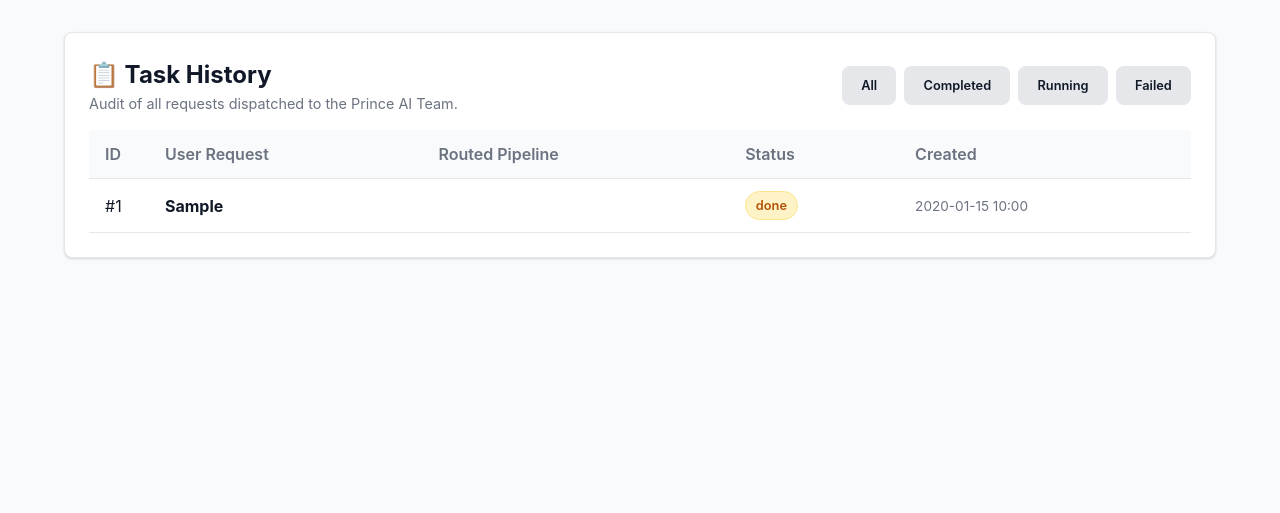
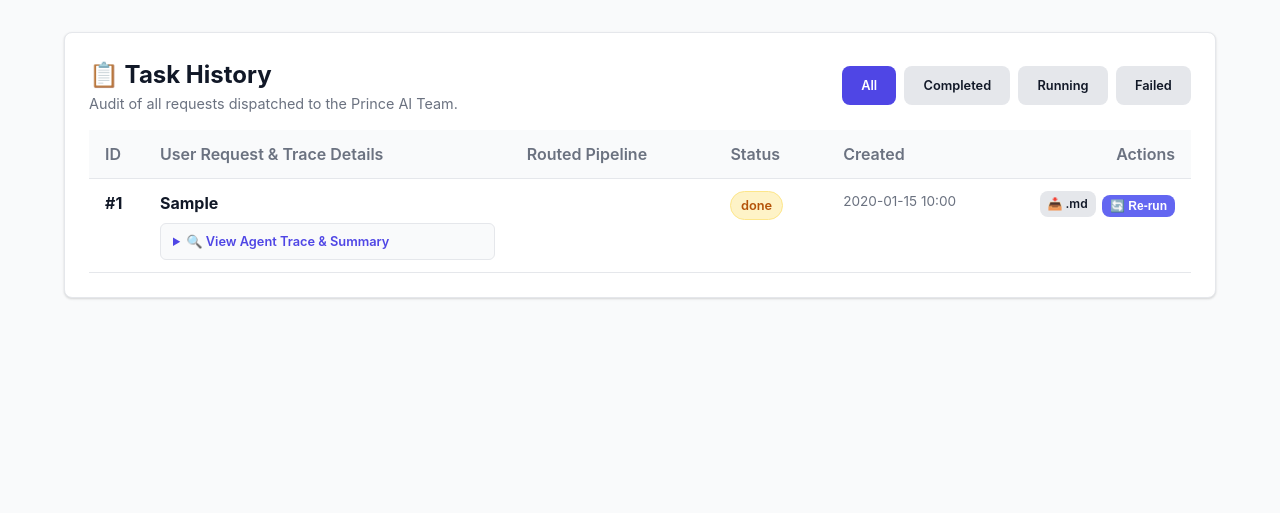
Before and after one commit to p4prince2/job-agent-local, a FastAPI app: page /tasks in a window 1280 px wide. Shown: the part 67-580 px from the top of the page. Run offline with FastAPI, Linux system fonts and the light colour scheme; tables that the repository leaves empty hold one stand-in row (values such as "Sample post"); some libraries are stand-ins or nearby versions.

Commit message:
feat: add task rerun, audit markdown exporter, interactive trace accordion, and approval filter highlighting

````diff
--- a/dashboard/templates/tasks.html
+++ b/dashboard/templates/tasks.html
@@ -9,46 +9,96 @@
       <h2>📋 Task History</h2>
       <p style="color: var(--text-muted); font-size: 0.9rem;">Audit of all requests dispatched to the Prince AI Team.</p>
     </div>
-    <div style="display: flex; gap: 0.5rem;">
-      <a href="/tasks?status=all" class="btn btn-secondary" style="font-size: 0.8rem;">All</a>
-      <a href="/tasks?status=completed" class="btn btn-secondary" style="font-size: 0.8rem;">Completed</a>
-      <a href="/tasks?status=running" class="btn btn-secondary" style="font-size: 0.8rem;">Running</a>
-      <a href="/tasks?status=failed" class="btn btn-secondary" style="font-size: 0.8rem;">Failed</a>
+    <div style="display: flex; gap: 0.5rem; flex-wrap: wrap;">
+      <a href="/tasks?status=all" class="btn btn-secondary" style="font-size: 0.8rem; {% if selected_status == 'all' %}background: var(--primary); color: white; border-color: var(--primary);{% endif %}">All</a>
+      <a href="/tasks?status=completed" class="btn btn-secondary" style="font-size: 0.8rem; {% if selected_status == 'completed' %}background: var(--primary); color: white; border-color: var(--primary);{% endif %}">Completed</a>
+      <a href="/tasks?status=running" class="btn btn-secondary" style="font-size: 0.8rem; {% if selected_status == 'running' %}background: var(--primary); color: white; border-color: var(--primary);{% endif %}">Running</a>
+      <a href="/tasks?status=failed" class="btn btn-secondary" style="font-size: 0.8rem; {% if selected_status == 'failed' %}background: var(--primary); color: white; border-color: var(--primary);{% endif %}">Failed</a>
     </div>
   </div>
 
   <table>
     <thead>
       <tr>
-        <th style="width: 60px;">ID</th>
-        <th>User Request</th>
+        <th style="width: 55px;">ID</th>
+        <th>User Request &amp; Trace Details</th>
         <th>Routed Pipeline</th>
         <th>Status</th>
         <th>Created</th>
+        <th style="width: 170px; text-align: right;">Actions</th>
       </tr>
     </thead>
     <tbody>
       {% for t in tasks %}
       <tr>
-        <td>#{{ t.id }}</td>
-        <td><strong>{{ t.raw_input }}</strong></td>
-        <td>
-          {% for ag in t.get_routed_agents() %}
-            <span class="badge {% if ag == 'GitHubAgent' %}badge-github{% elif ag == 'ContentAgent' %}badge-content{% elif ag == 'DailyWorkAgent' %}badge-daily{% else %}badge-automation{% endif %}">
-              {{ ag }}
-            </span>
-          {% endfor %}
+        <td style="vertical-align: top; font-weight: 700;">#{{ t.id }}</td>
+        <td style="vertical-align: top;">
+          <strong>{{ t.raw_input }}</strong>
+          {% if t.executive_summary or t.agent_runs %}
+          <details style="margin-top: 0.5rem; background: var(--bg); border: 1px solid var(--border); border-radius: 6px; padding: 0.5rem 0.75rem;">
+            <summary style="cursor: pointer; font-size: 0.8rem; font-weight: 600; color: var(--primary);">
+              🔍 View Agent Trace &amp; Summary
+            </summary>
+            {% if t.executive_summary %}
+            <div style="margin-top: 0.5rem; padding: 0.5rem; background: var(--surface); border-left: 3px solid var(--primary); border-radius: 4px; font-size: 0.85rem; line-height: 1.5; white-space: pre-wrap;">
+              <strong>👑 Executive Summary:</strong><br>
+              {{ t.executive_summary }}
+            </div>
+            {% endif %}
+            {% if t.agent_runs %}
+            <div style="margin-top: 0.5rem; display: flex; flex-direction: column; gap: 0.4rem;">
+              <span style="font-size: 0.75rem; font-weight: 700; color: var(--text-muted); text-transform: uppercase;">Agent Steps:</span>
+              {% for run in t.agent_runs %}
+              <div style="background: var(--surface); border: 1px solid var(--border); padding: 0.4rem 0.6rem; border-radius: 4px; font-size: 0.8rem;">
+                <div style="display: flex; justify-content: space-between; align-items: center;">
+                  <strong>{{ run.agent_name }}</strong>
+                  <span class="badge {% if run.status == 'completed' %}badge-content{% elif run.status == 'failed' %}badge-automation{% else %}badge-daily{% endif %}" style="font-size: 0.7rem; padding: 0.1rem 0.35rem;">
+                    {{ run.status }}
+                  </span>
+                </div>
+                {% if run.output %}
+                <pre style="margin-top: 0.35rem; max-height: 100px; font-size: 0.75rem;">{{ run.output[:400] }}{% if run.output|length > 400 %}...{% endif %}</pre>
+                {% endif %}
+              </div>
+              {% endfor %}
+            </div>
+            {% endif %}
+          </details>
+          {% endif %}
         </td>
-        <td>
+        <td style="vertical-align: top;">
+          <div style="display: flex; flex-wrap: wrap; gap: 0.25rem;">
+            {% for ag in t.get_routed_agents() %}
+              <span class="badge {% if ag == 'GitHubAgent' %}badge-github{% elif ag == 'ContentAgent' %}badge-content{% elif ag == 'DailyWorkAgent' %}badge-daily{% else %}badge-automation{% endif %}" style="font-size: 0.75rem;">
+                {{ ag }}
+              </span>
+            {% endfor %}
+          </div>
+        </td>
+        <td style="vertical-align: top;">
           <span class="badge {% if t.status == 'completed' %}badge-content{% elif t.status == 'failed' %}badge-automation{% else %}badge-daily{% endif %}">
             {{ t.status }}
           </span>
         </td>
-        <td style="color: var(--text-muted); font-size: 0.85rem;">{{ t.created_at.strftime('%Y-%m-%d %H:%M') }}</td>
+        <td style="vertical-align: top; color: var(--text-muted); font-size: 0.85rem; white-space: nowrap;">
+          {{ t.created_at.strftime('%Y-%m-%d %H:%M') }}
+        </td>
+        <td style="vertical-align: top; text-align: right;">
+          <div style="display: flex; gap: 0.4rem; justify-content: flex-end; align-items: center;">
+            <a href="/tasks/export/{{ t.id }}" class="btn btn-secondary" style="font-size: 0.75rem; padding: 0.25rem 0.5rem; text-decoration: none;" title="Download Task Markdown Audit">
+              📥 .md
+            </a>
+            <form action="/tasks/rerun/{{ t.id }}" method="POST" style="margin: 0;">
+              <button type="submit" class="btn btn-primary" style="font-size: 0.75rem; padding: 0.25rem 0.5rem; background: #6366F1; border: none; cursor: pointer;" title="Re-dispatch this task through the Supervisor">
+                🔄 Re-run
+              </button>
+            </form>
+          </div>
+        </td>
       </tr>
       {% else %}
       <tr>
-        <td colspan="5" style="text-align: center; color: var(--text-muted); padding: 2rem;">No tasks recorded yet.</td>
+        <td colspan="6" style="text-align: center; color: var(--text-muted); padding: 2rem;">No tasks recorded yet.</td>
       </tr>
       {% endfor %}
     </tbody>
--- a/main.py
+++ b/main.py
@@ -196,6 +196,64 @@ def tasks_page(request: Request, status: Optional[str] = None, db: Session = Dep
         "selected_status": status or "all"
     })
     return templates.TemplateResponse(request=request, name="tasks.html", context=context)
+
+
+@app.post("/tasks/rerun/{task_id}")
+def rerun_task_endpoint(
+    task_id: int,
+    background_tasks: BackgroundTasks,
+    db: Session = Depends(get_db)
+):
+    old_task = db.query(Task).filter(Task.id == task_id).first()
+    if not old_task:
+        raise HTTPException(status_code=404, detail="Task not found")
+
+    new_task = Task(
+        raw_input=old_task.raw_input,
+        status="running",
+        created_at=datetime.now(timezone.utc)
+    )
+    db.add(new_task)
+    db.commit()
+    db.refresh(new_task)
+
+    background_tasks.add_task(run_supervisor_task, new_task.id, old_task.raw_input)
+    return RedirectResponse(url="/", status_code=303)
+
+
+@app.get("/tasks/export/{task_id}")
+def export_task_audit_endpoint(task_id: int, db: Session = Depends(get_db)):
+    task = db.query(Task).filter(Task.id == task_id).first()
+    if not task:
+        raise HTTPException(status_code=404, detail="Task not found")
+
+    filename = f"task_{task.id}_audit.md"
+    body = f"# Task #{task.id} Audit Report\n\n"
+    body += f"- **Request:** {task.raw_input}\n"
+    body += f"- **Status:** {task.status.upper()}\n"
+    body += f"- **Created At:** {task.created_at.strftime('%Y-%m-%d %H:%M:%S UTC')}\n"
+    if task.completed_at:
+        body += f"- **Completed At:** {task.completed_at.strftime('%Y-%m-%d %H:%M:%S UTC')}\n"
+    body += f"- **Routed Pipeline:** {', '.join(task.get_routed_agents())}\n\n"
+
+    if task.executive_summary:
+        body += f"## Supervisor Executive Summary\n\n{task.executive_summary}\n\n"
+
+    if task.agent_runs:
+        body += "## Agent Execution Trace\n\n"
+        for idx, run in enumerate(task.agent_runs, 1):
+            body += f"### {idx}. {run.agent_name} ({run.status.upper()})\n\n"
+            if run.started_at:
+                body += f"- **Started:** {run.started_at.strftime('%Y-%m-%d %H:%M:%S UTC')}\n"
+            if run.finished_at:
+                body += f"- **Finished:** {run.finished_at.strftime('%Y-%m-%d %H:%M:%S UTC')}\n"
+            body += f"\n```\n{run.output or '(No output)'}\n```\n\n"
+
+    return Response(
+        content=body,
+        media_type="text/markdown; charset=utf-8",
+        headers={"Content-Disposition": f'attachment; filename="{filename}"'}
+    )
 
 
 # ----------------------------------------------------------------------
````
Also changed, not shown: dashboard/templates/approvals.html (+5 -5 lines), dashboard/templates/partials/task_card.html (+13 -0 lines), tests/test_routes.py (+56 -0 lines).
